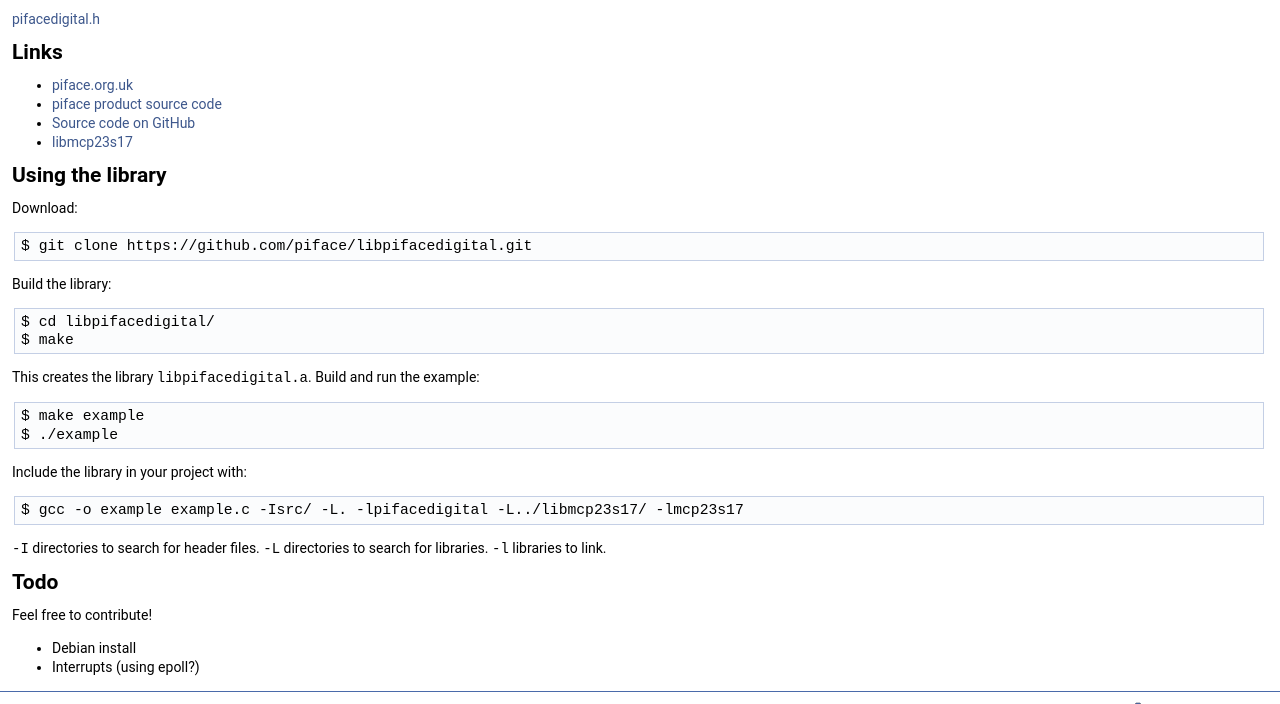
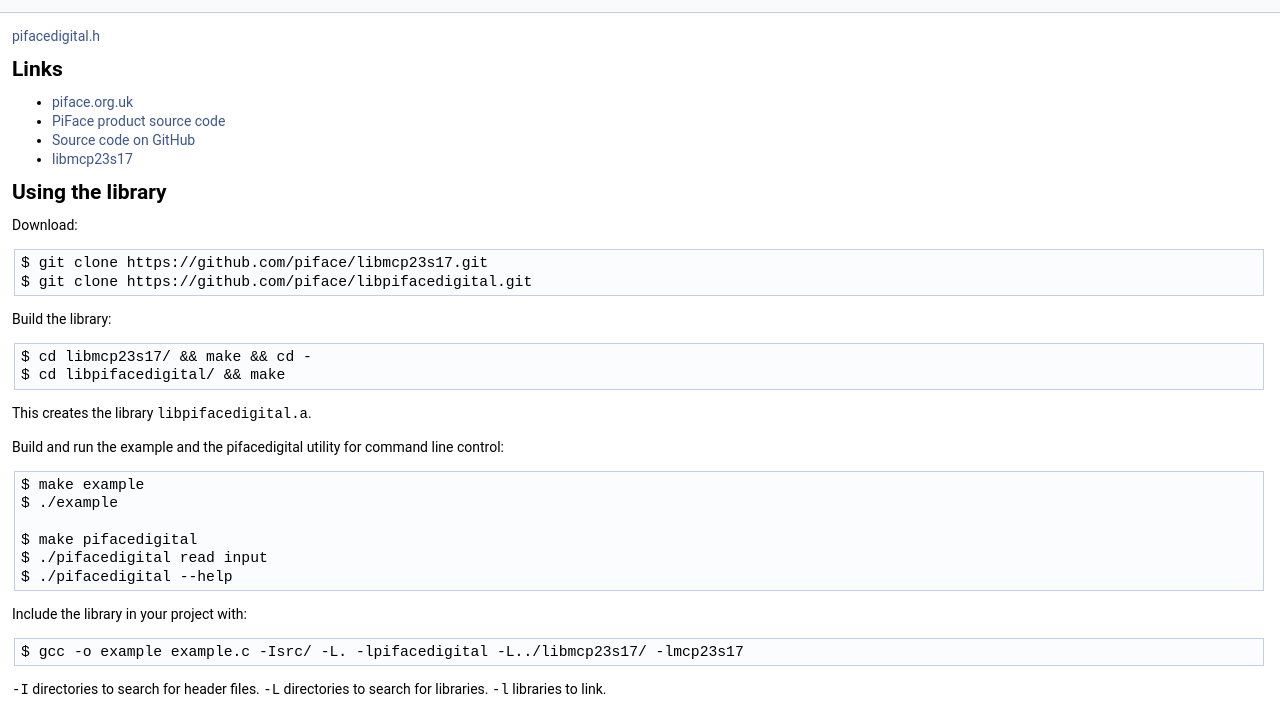
Before and after one commit to piface/libpifacedigital, a plain HTML site: page index.html in a window 1280 px wide. Shown: the part 147-851 px from the top of the page. Drawn offline with Linux system fonts and the light colour scheme.

Commit message:
fixed docs

```diff
--- a/index.html
+++ b/index.html
@@ -22,7 +22,9 @@
  <tr style="height: 56px;">
   <td style="padding-left: 0.5em;">
    <div id="projectname">libpifacedigital
+   &#160;<span id="projectnumber">v0.1.0</span>
    </div>
+   <div id="projectbrief">A simple static C library for controlling PiFace Digital.</div>
   </td>
  </tr>
  </tbody>
@@ -80,20 +82,26 @@ var searchBox = new SearchBox("searchBox", "search",false,'Search');
 Links</h1>
 <ul>
 <li><a href="http://www.piface.org.uk">piface.org.uk</a></li>
-<li><a href="http://piface.github.io">piface product source code</a></li>
+<li><a href="http://piface.github.io">PiFace product source code</a></li>
 <li><a href="https://github.com/piface/libpifacedigital">Source code on GitHub</a></li>
 <li><a href="http://piface.github.io/libmcp23s17">libmcp23s17</a></li>
 </ul>
 <h1><a class="anchor" id="use"></a>
 Using the library</h1>
 <p>Download: </p>
-<pre class="fragment">$ git clone https://github.com/piface/libpifacedigital.git
+<pre class="fragment">$ git clone https://github.com/piface/libmcp23s17.git
+$ git clone https://github.com/piface/libpifacedigital.git
 </pre><p>Build the library: </p>
-<pre class="fragment">$ cd libpifacedigital/
-$ make
-</pre><p>This creates the library <code>libpifacedigital.a</code>. Build and run the example: </p>
+<pre class="fragment">$ cd libmcp23s17/ &amp;&amp; make &amp;&amp; cd -
+$ cd libpifacedigital/ &amp;&amp; make
+</pre><p>This creates the library <code>libpifacedigital.a</code>.</p>
+<p>Build and run the example and the pifacedigital utility for command line control: </p>
 <pre class="fragment">$ make example
 $ ./example
+
+$ make pifacedigital
+$ ./pifacedigital read input
+$ ./pifacedigital --help
 </pre><p>Include the library in your project with: </p>
 <pre class="fragment">$ gcc -o example example.c -Isrc/ -L. -lpifacedigital -L../libmcp23s17/ -lmcp23s17
 </pre><p><code>-I</code> directories to search for header files. <code>-L</code> directories to search for libraries. <code>-l</code> libraries to link.</p>
@@ -101,13 +109,14 @@ $ ./example
 Todo</h1>
 <p>Feel free to contribute!</p>
 <ul>
+<li>mcp23s17_fd checking for each function. Print to stderr if not found.</li>
 <li>Debian install</li>
-<li>Interrupts (using epoll?) </li>
+<li>Interrupts (using libmcp23s17 interrupts?) </li>
 </ul>
 </div></div><!-- contents -->
 <!-- start footer part -->
 <hr class="footer"/><address class="footer"><small>
-Generated on Fri Nov 22 2013 08:49:47 for libpifacedigital by &#160;<a href="http://www.doxygen.org/index.html">
+Generated on Fri Nov 22 2013 08:54:37 for libpifacedigital by &#160;<a href="http://www.doxygen.org/index.html">
 <img class="footer" src="doxygen.png" alt="doxygen"/>
 </a> 1.8.1.2
 </small></address>
```
Also changed, not shown: dir_68267d1309a1af8e8297ef4c3efbcdba.html (+3 -1 lines), files.html (+3 -1 lines), globals.html (+3 -1 lines), globals_func.html (+3 -1 lines), pifacedigital_8h.html (+3 -1 lines), pifacedigital_8h_source.html (+3 -1 lines), 7 other files.
